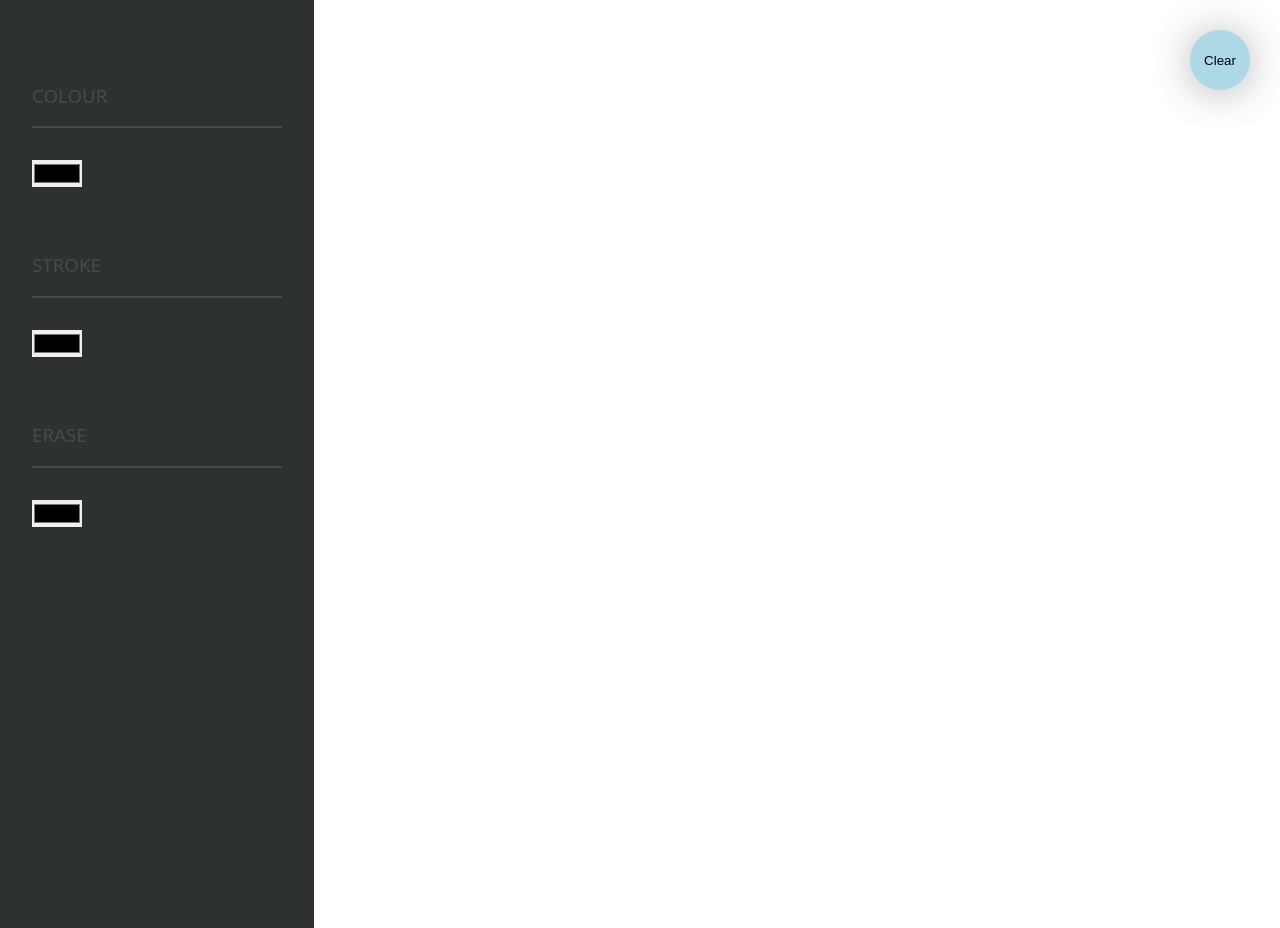
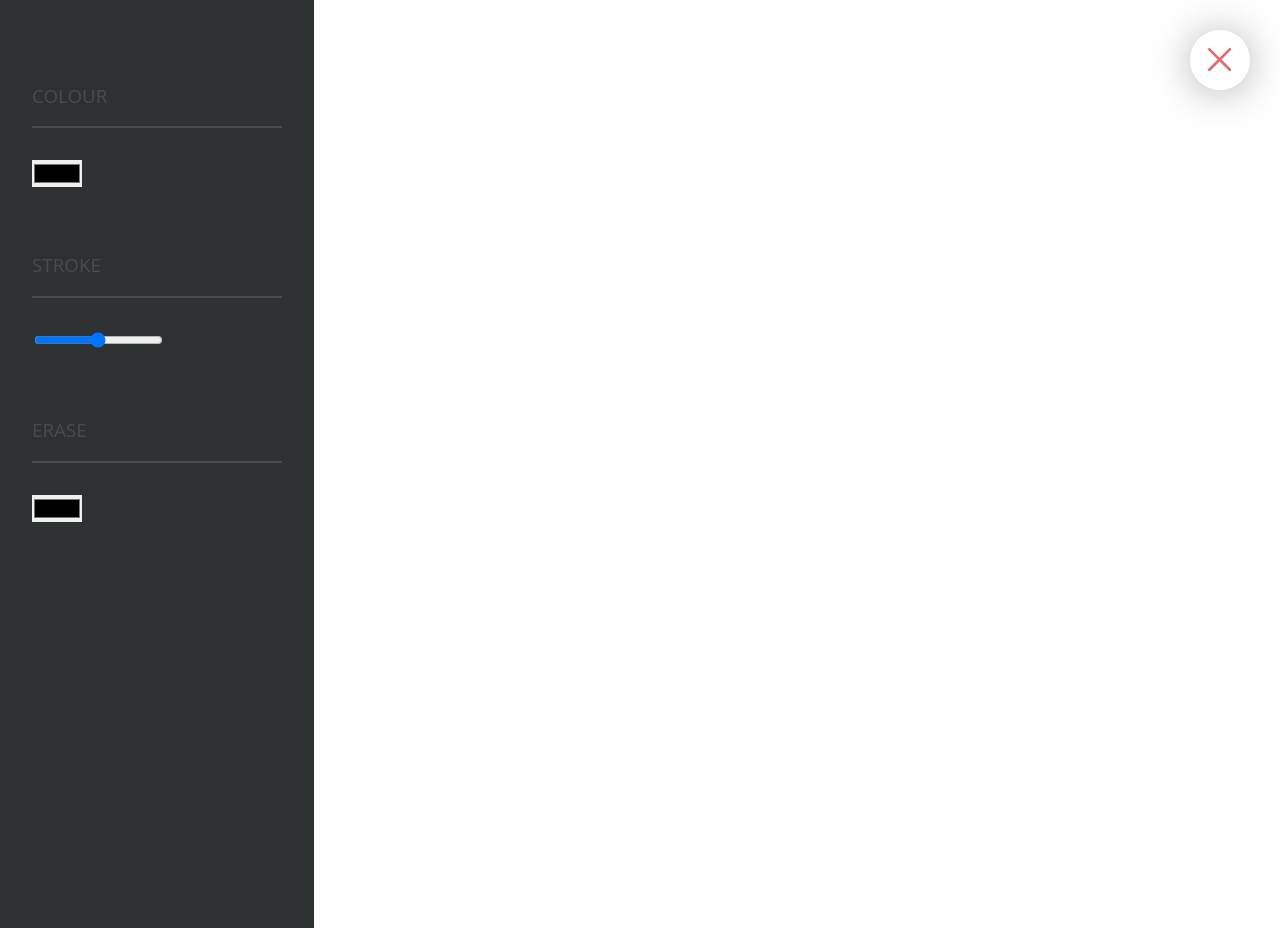
Before and after one commit to mali891/microshoft-baint, a React (Create React App) app: page / in a window 1280 px wide. Built offline with nearby package versions, Linux system fonts and the light colour scheme.

Commit message:
amended styles for clear canvas button

```diff
--- a/src/components/ClearButton.jsx
+++ b/src/components/ClearButton.jsx
@@ -4,7 +4,9 @@ class ClearButton extends React.Component {
 	render() {
 		return (
 			<button className="clear-canvas" onClick={this.props.clearCanvas}>
-				Clear
+				<svg xmlns="http://www.w3.org/2000/svg" viewBox="0 0 512.015 512.015">
+					<path d="M298.594 256.011L503.183 51.422c11.776-11.776 11.776-30.81 0-42.586s-30.81-11.776-42.586 0L256.008 213.425 51.418 8.836C39.642-2.94 20.608-2.94 8.832 8.836s-11.776 30.81 0 42.586l204.589 204.589L8.832 460.6c-11.776 11.776-11.776 30.81 0 42.586a30.034 30.034 0 0 0 21.293 8.824c7.71 0 15.42-2.952 21.293-8.824l204.589-204.589 204.589 204.589a30.034 30.034 0 0 0 21.293 8.824c7.71 0 15.42-2.952 21.293-8.824 11.776-11.776 11.776-30.81 0-42.586L298.594 256.011z" />
+				</svg>
 			</button>
 		);
 	}
--- a/src/components/Sidebar.jsx
+++ b/src/components/Sidebar.jsx
@@ -14,7 +14,7 @@ export default class Sidebar extends React.Component {
 				<div className="sidebar-section">
 					<h3>Stroke</h3>
 					<hr />
-					<input type="color" />
+					<input type="range" min="1" max="100" step="1" />
 				</div>
 				<div className="sidebar-section">
 					<h3>Erase</h3>
--- a/src/style.css
+++ b/src/style.css
@@ -1 +1 @@
-button:focus,button:active{outline:none}button.clear-canvas{height:60px;width:60px;position:absolute;top:30px;right:30px;border-radius:50%;border:none;background-color:lightBlue;display:flex !important;justify-content:center;align-items:center;cursor:pointer;box-shadow:0 2px 40px rgba(0,0,0,0.3)}body{height:100vh;width:100vw;overflow:hidden}body{font-family:'system-ui', sans-serif;font-size:16px;-webkit-font-smoothing:antialiased;-moz-osx-font-smoothing:grayscale}h1,h2,h3,h4,h5{color:#474b4b;font-weight:normal;text-transform:uppercase}hr{border-color:#474b4b;border-style:solid;margin:1rem auto 2rem}input[type="color"]{border:none;padding:0;cursor:pointer}canvas{margin-left:250px;cursor:crosshair}aside{position:absolute;top:0;bottom:0;left:0;height:100%;width:250px;background-color:#2E3131;padding:4rem 2rem}aside .sidebar-section:not(:last-of-type){margin-bottom:4rem}
+button:focus,button:active{outline:none}button svg{height:40%}button.clear-canvas{height:60px;width:60px;position:absolute;top:30px;right:30px;border-radius:50%;border:none;background-color:#fff;display:flex !important;justify-content:center;align-items:center;transition:all 200ms ease-in-out;cursor:pointer;box-shadow:0 2px 40px rgba(0,0,0,0.3)}button.clear-canvas svg path{fill:#E26A6A}button.clear-canvas:hover,button.clear-canvas:active,button.clear-canvas:focus{box-shadow:0 0 20px rgba(0,0,0,0.5)}body{height:100vh;width:100vw;overflow:hidden}body{font-family:'system-ui', sans-serif;font-size:16px;-webkit-font-smoothing:antialiased;-moz-osx-font-smoothing:grayscale}h1,h2,h3,h4,h5{color:#474b4b;font-weight:normal;text-transform:uppercase}hr{border-color:#474b4b;border-style:solid;margin:1rem auto 2rem}input[type="color"]{border:none;padding:0;cursor:pointer}canvas{margin-left:250px;cursor:crosshair}aside{position:absolute;top:0;bottom:0;left:0;height:100%;width:250px;background-color:#2E3131;padding:4rem 2rem}aside .sidebar-section:not(:last-of-type){margin-bottom:4rem}
--- a/src/styles/base/_buttons.scss
+++ b/src/styles/base/_buttons.scss
@@ -3,6 +3,10 @@ button {
     &:focus,
     &:active {
         outline: none;
+    }
+
+    svg {
+        height: 40%;
     }
 }
 
@@ -14,8 +18,21 @@ button.clear-canvas {
     right: 30px;
     border-radius: 50%;
     border: none;
-    background-color: lightBlue;
+    background-color: $white;
     @include flexCenter;
+    @include transition;
     cursor: pointer;
     box-shadow: 0 2px 40px rgba(0, 0, 0, .3);
+
+    svg {
+        path {
+            fill: $danger;
+        }
+    }
+
+    &:hover,
+    &:active,
+    &:focus {
+        box-shadow: 0 0 20px rgba(0, 0, 0, .5);
+    }
 }
--- a/src/styles/variables/_colours.scss
+++ b/src/styles/variables/_colours.scss
@@ -2,3 +2,4 @@ $black: #000000;
 $white: #FFFFFF;
 
 $dark: #2E3131;
+$danger: #E26A6A;
```
